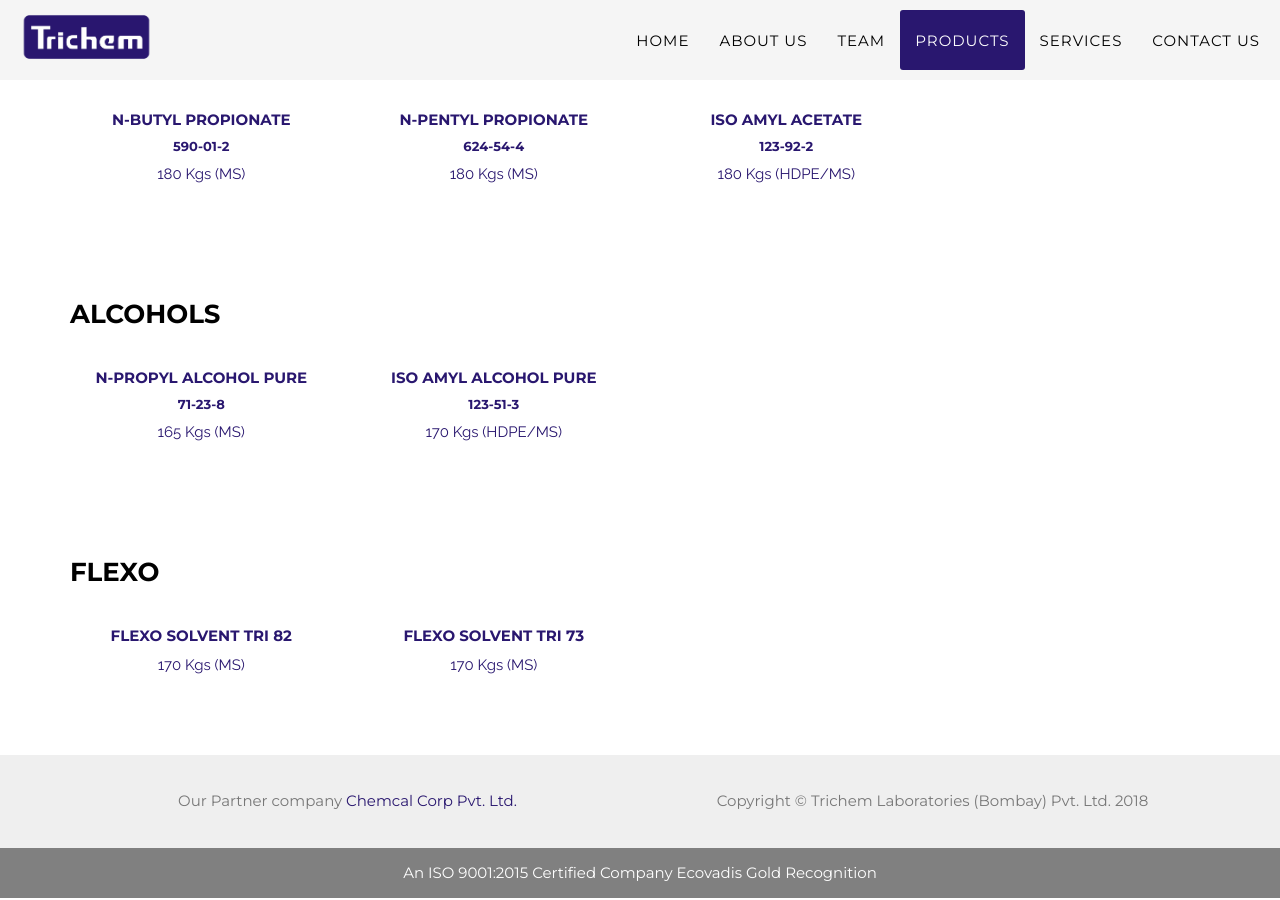
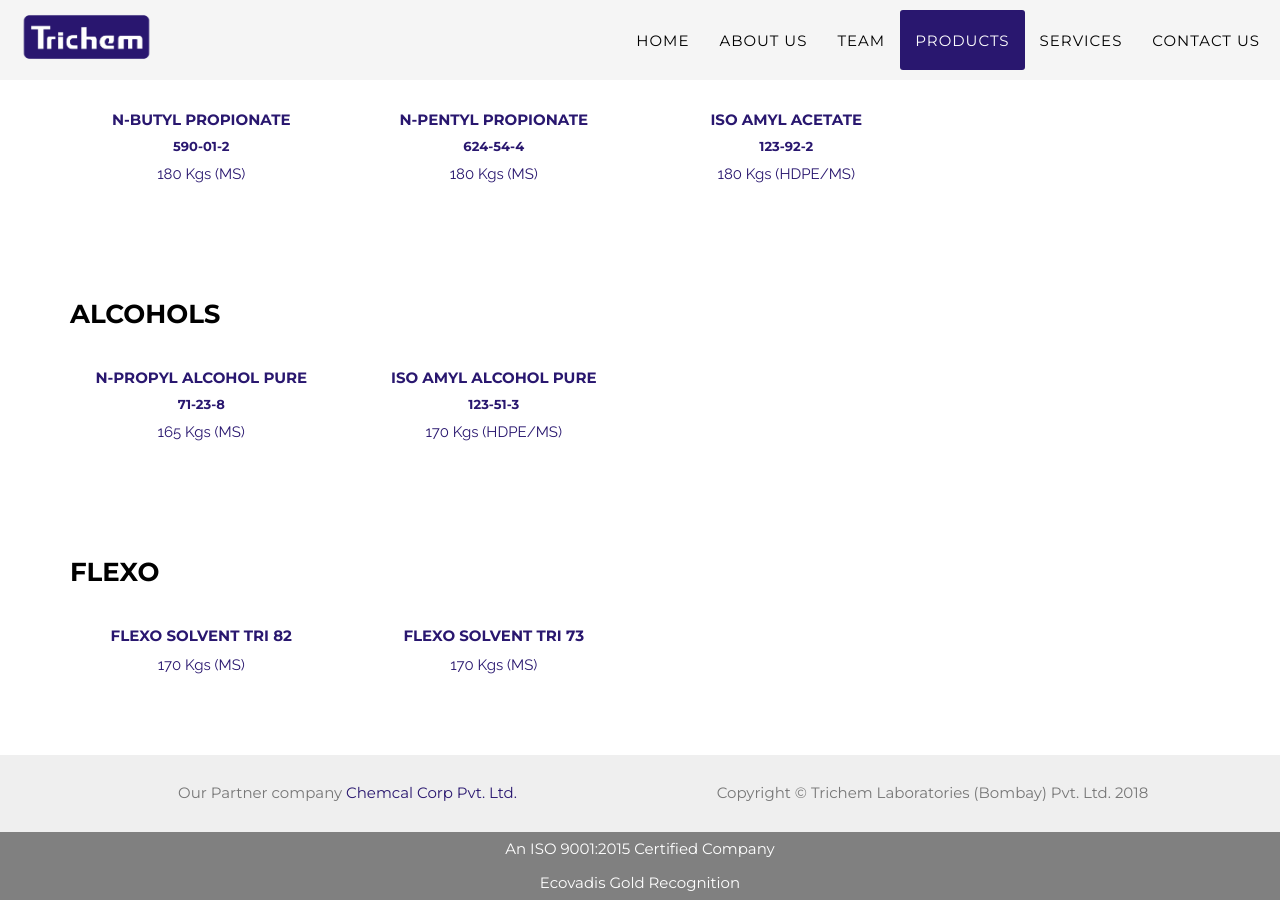
Before and after one commit to trichem/trichem.github.io, a Jekyll site: the page built from pages/products.html, in a window 1280 px wide and 900 px high, scrolled down 279 px. Built offline with Jekyll 4.4.1, drawn with Linux system fonts in a browser that asks for light colours; some web fonts are replaced.

Commit message:
footer edit

```diff
--- a/_includes/css/agency.css
+++ b/_includes/css/agency.css
@@ -566,7 +566,7 @@
     text-transform: uppercase;
     text-transform: none;
     font-family: {{ site.data.template.font.primary }};
-    line-height: 50px;
+    line-height: 34px;
 }
 
 .btn:focus,
--- a/_includes/footer.html
+++ b/_includes/footer.html
@@ -18,6 +18,10 @@
         <center>
             <span style="color:white;" class="copyright">
                 An ISO 9001:2015 Certified Company
+            </span>
+        </center>
+        <center>
+            <span style="color:white;" class="copyright">
                 <a style="color:white;" target="_blank" href="http://www.ecovadis.com">Ecovadis Gold Recognition</a>
             </span>
         </center>
```
